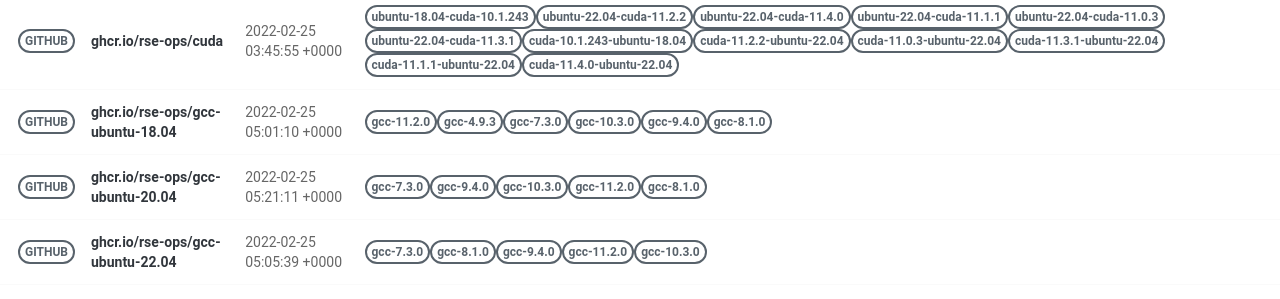
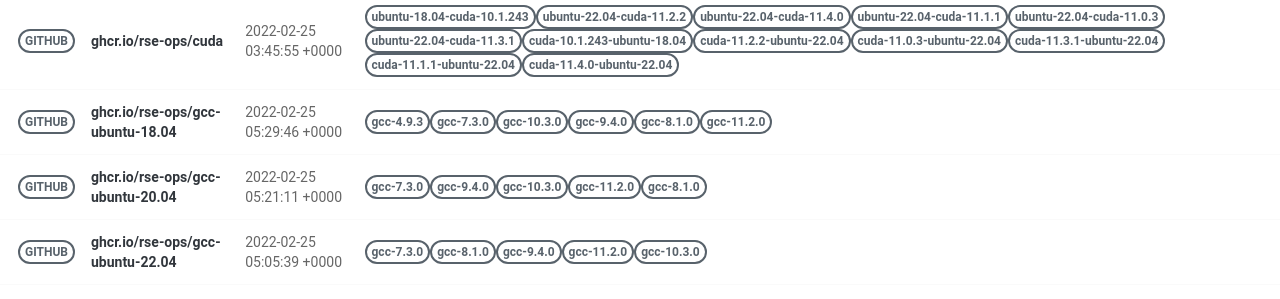
Before and after one commit to rse-ops/docker-images, a Jekyll site: the page built from pages/index.md, in a window 1280 px wide. Shown: the part 502-801 px from the top of the page. Built offline with Jekyll 4.4.1, drawn with Linux system fonts in a browser that asks for light colours; nearby versions of some CDN libraries.

Commit message:
Automated push to update library 2022-02-25

```diff
--- a/_library/ghcr.io-rse-ops-gcc-ubuntu-18.04.md
+++ b/_library/ghcr.io-rse-ops-gcc-ubuntu-18.04.md
@@ -1,14 +1,11 @@
 ---
 layout: container
 name: ghcr.io/rse-ops/gcc-ubuntu-18.04
-updated_at: 2022-02-25 05:01:10.032006
+updated_at: 2022-02-25 05:29:46.147812
 
 
 container_url: https://github.com/orgs/rse-ops/packages/container/package/gcc-ubuntu-18.04
 versions:
- - tag: gcc-11.2.0
-   dockerfile: https://github.com/rse-ops/docker-images/blob/main/ubuntu/gcc/Dockerfile
-   manifest: https://crane.ggcr.dev/manifest/ghcr.io/rse-ops/gcc-ubuntu-18.04:gcc-11.2.0
  - tag: gcc-4.9.3
    dockerfile: https://github.com/rse-ops/docker-images/blob/main/ubuntu/gcc/Dockerfile
    manifest: https://crane.ggcr.dev/manifest/ghcr.io/rse-ops/gcc-ubuntu-18.04:gcc-4.9.3
```
Also changed, not shown: other parts of _library/ghcr.io-rse-ops-gcc-ubuntu-18.04.md (+3 -0 lines).
